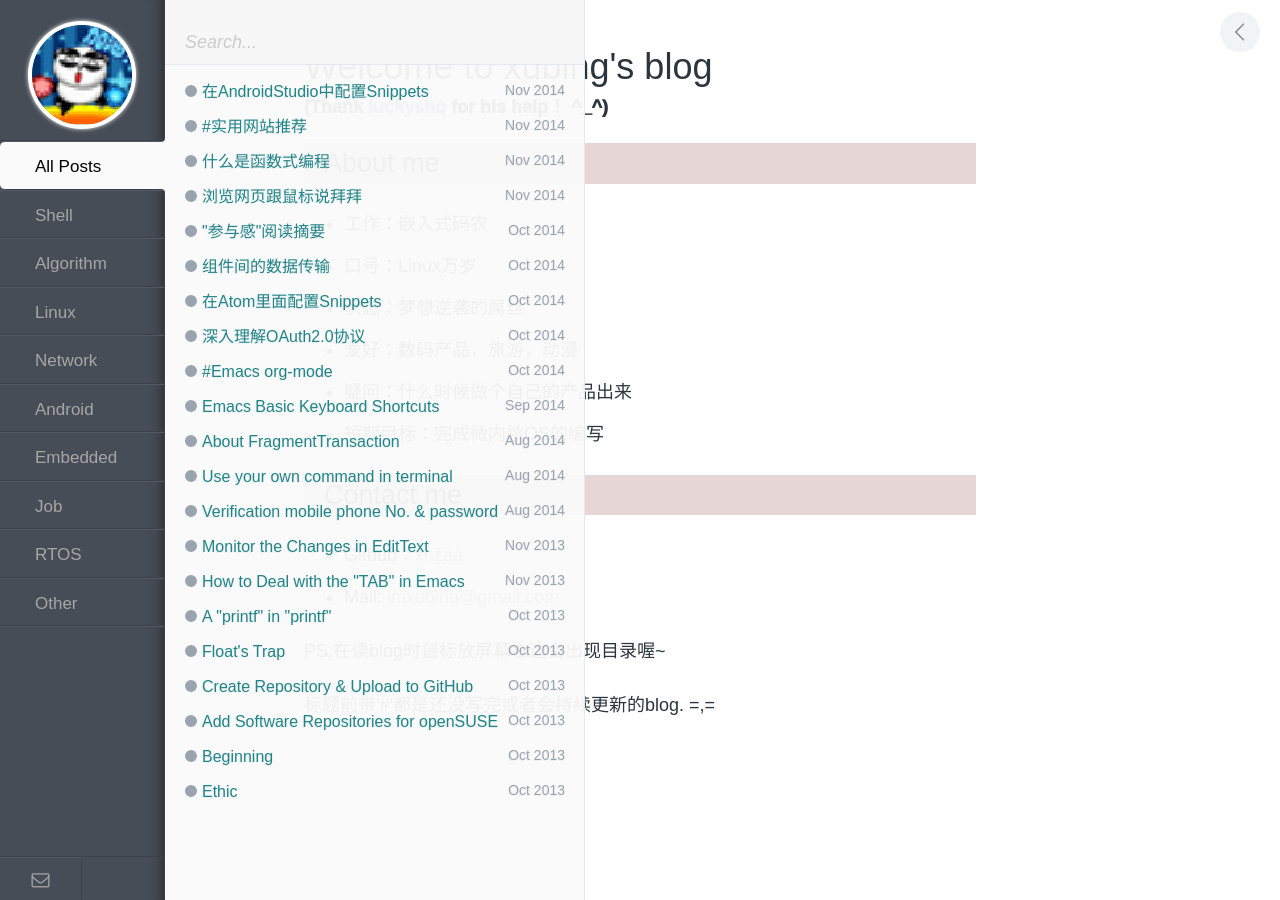
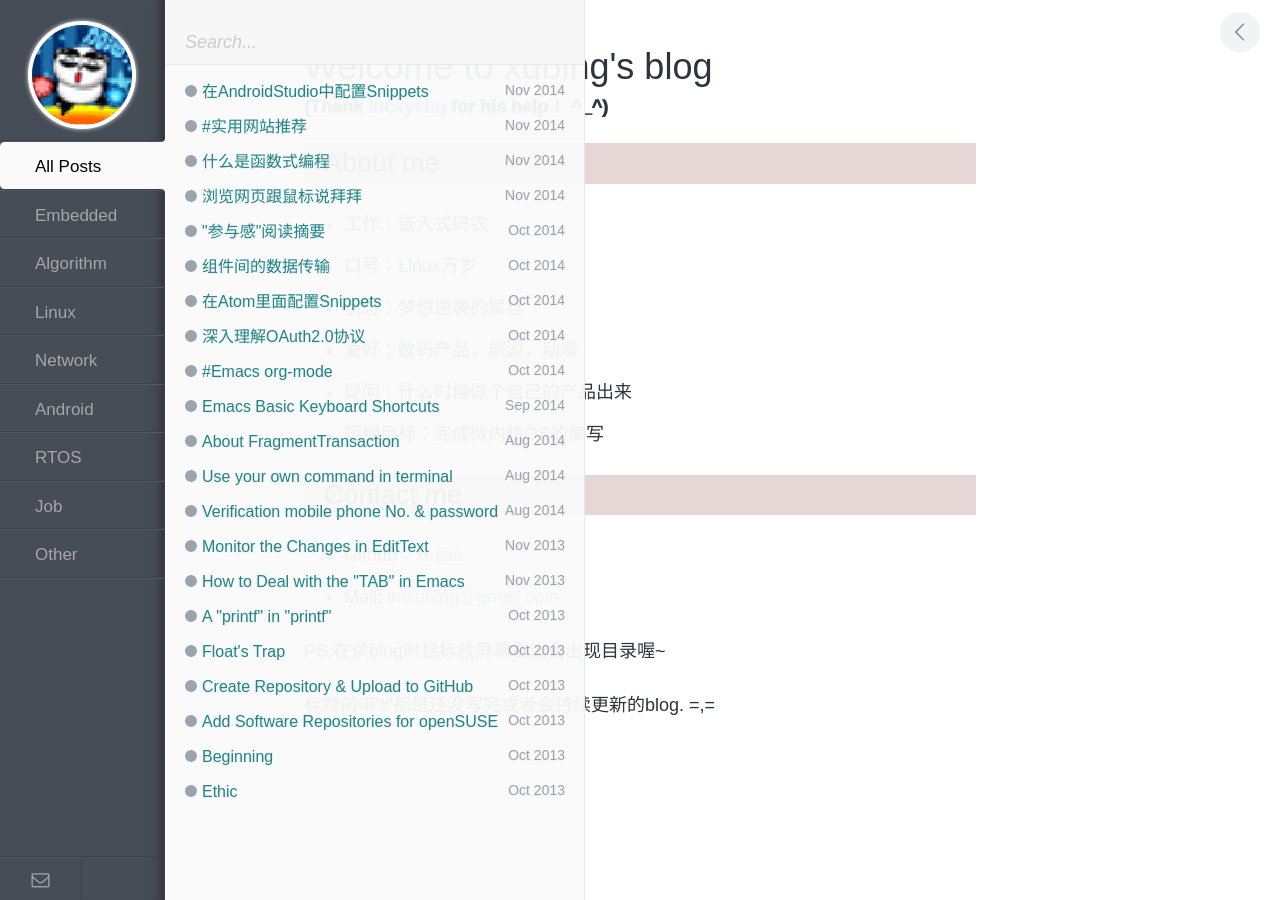
Before and after one commit to xnzaa/xnzaa.github.io, a Jekyll site: the page built from index.html, in a window 1280 px wide. Built offline with Jekyll 4.4.1, drawn with Linux system fonts in a browser that asks for light colours; comment, search, counter and statistics services are not loaded.

Commit message:
change index

```diff
--- a/_layouts/index.html
+++ b/_layouts/index.html
@@ -17,15 +17,14 @@
 
         <ul id="tags__ul" >
           <li id="js-label1" class="tags__li tags-btn active">All Posts</li>
-          <li id="js-label2" class="tags__li tags-btn">Shell</li>
+          <li id="js-label2" class="tags__li tags-btn">Embedded</li>
           <li id="js-label3" class="tags__li tags-btn">Algorithm</li>
           <li id="js-label4" class="tags__li tags-btn">Linux</li>
           <li id="js-label5" class="tags__li tags-btn">Network</li>
           <li id="js-label6" class="tags__li tags-btn">Android</li>
-          <li id="js-label7" class="tags__li tags-btn">Embedded</li>
+          <li id="js-label7" class="tags__li tags-btn">RTOS</li>
           <li id="js-label8" class="tags__li tags-btn">Job</li>
-          <li id="js-label9" class="tags__li tags-btn">RTOS</li>
-          <li id="js-label10" class="tags__li tags-btn">Other</li>
+          <li id="js-label9" class="tags__li tags-btn">Other</li>
         </ul>
 
         <div id="tags__bottom">
```
